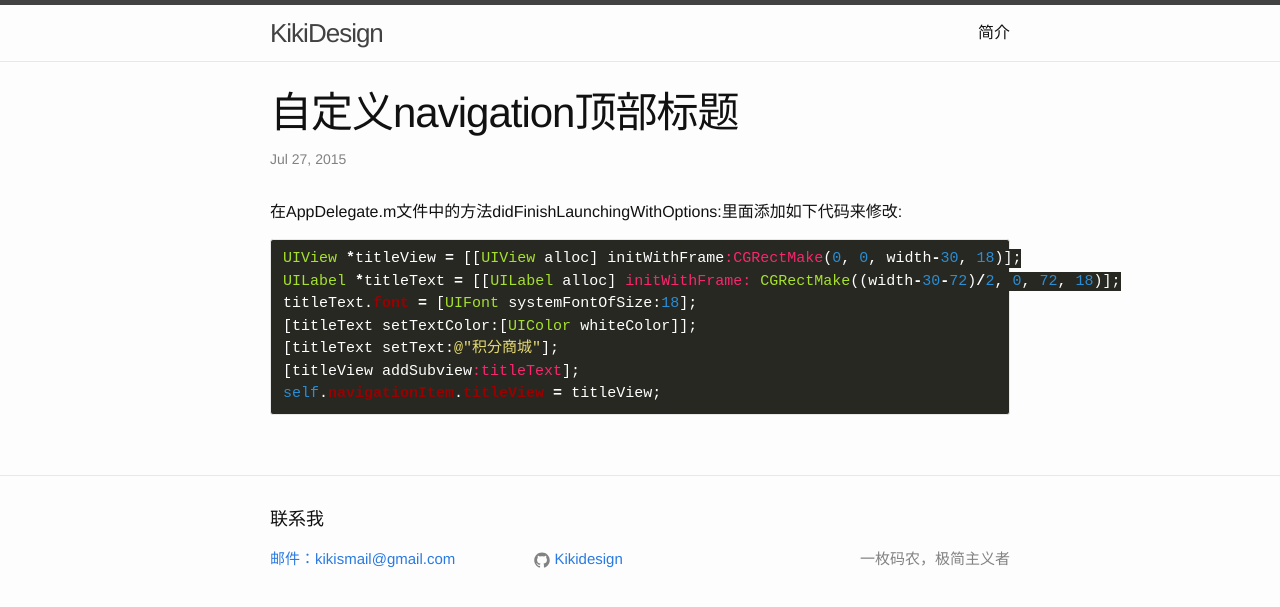
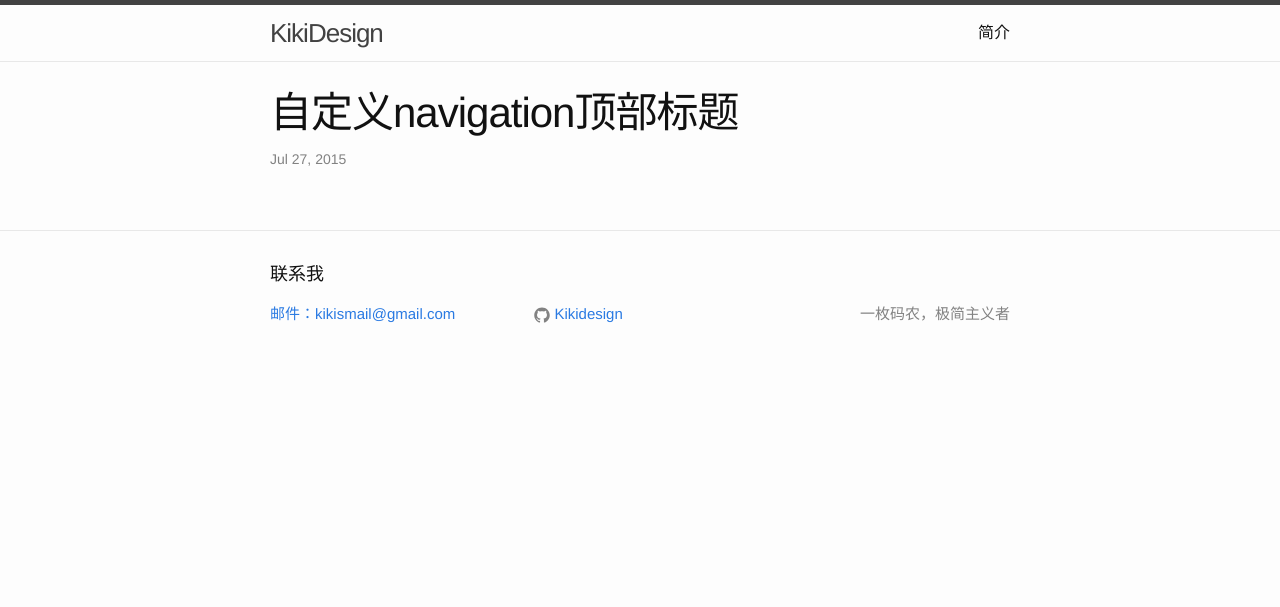
Before and after one commit to kikidesign/kikidesign.github.io, a Jekyll site: the page built from _posts/2015-07-27-Navigation-Top-Custom.md, in a window 1280 px wide. Shown: the top 607 px of the page. Built offline with Jekyll 4.4.1, drawn with Linux system fonts in a browser that asks for light colours.

Commit message:
NavigationItem-Top-Custom3

```diff
--- a/_posts/2015-07-27-Navigation-Top-Custom.md
+++ b/_posts/2015-07-27-Navigation-Top-Custom.md
@@ -5,14 +5,7 @@ date:   2015-07-27 16:39:40
 categories: iOS update
 ---
 
-在AppDelegate.m文件中的方法didFinishLaunchingWithOptions:里面添加如下代码来修改:
 
 {% highlight ruby %}
-UIView *titleView = [[UIView alloc] initWithFrame:CGRectMake(0, 0, width-30, 18)];
-UILabel *titleText = [[UILabel alloc] initWithFrame: CGRectMake((width-30-72)/2, 0, 72, 18)];
-titleText.font = [UIFont systemFontOfSize:18];
-[titleText setTextColor:[UIColor whiteColor]];
-[titleText setText:@"积分商城"];
-[titleView addSubview:titleText];
-self.navigationItem.titleView = titleView;
+
 {% endhighlight %}
```
